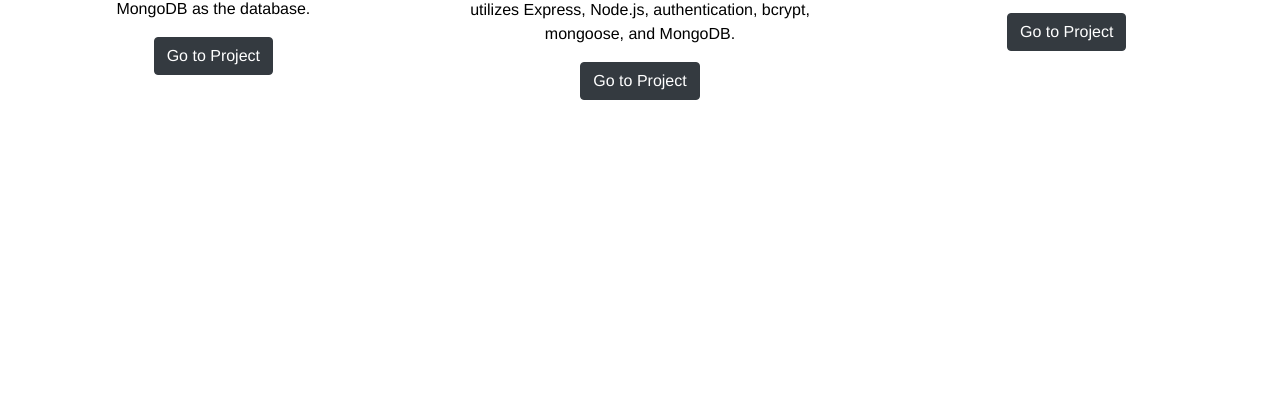
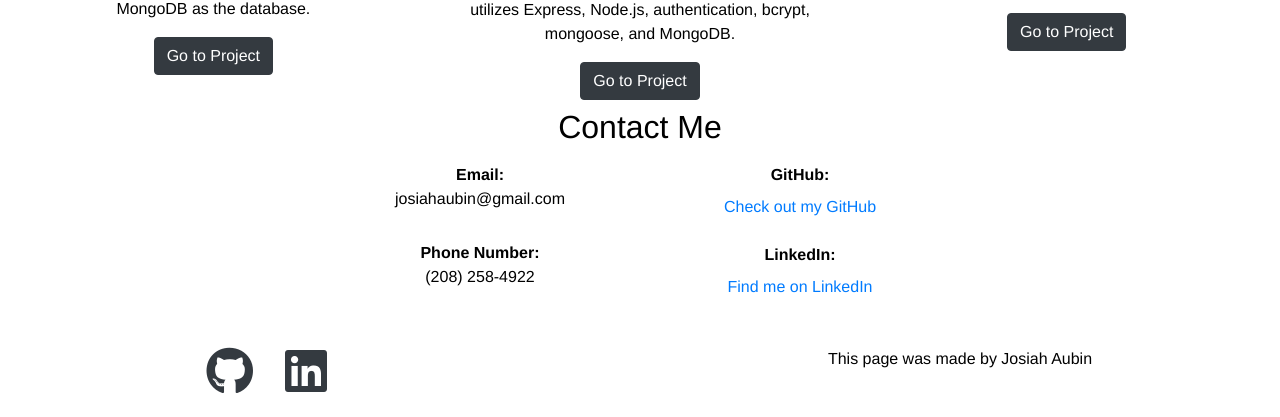
Before and after one commit to josiahaubin/josiahaubin, a Vue app: page /#/ in a window 1280 px wide. Shown: the part 2357-2774 px from the top of the page. Before the commit the page ends 2457 px from the top, so only its background shows below. Built offline with nearby package versions, Linux system fonts and the light colour scheme; a web font is replaced by a local one.

Commit message:
added contact info, links, and footer

```diff
--- a/src/App.vue
+++ b/src/App.vue
@@ -26,6 +26,19 @@
       </div>
     </div>
     <router-view />
+    <div class="row my-4">
+      <div class="offset-1 col-md-3">
+        <a href="https://github.com/josiahaubin" class="text-dark">
+          <i class="fab fa-github fa-3x mx-3"></i>
+        </a>
+        <a href="https://www.linkedin.com/in/josiah-aubin/" class="text-dark">
+          <i class="fab fa-linkedin fa-3x mx-3"></i>
+        </a>
+      </div>
+      <div class="offset-2 col-md-6">
+        <p>This page was made by Josiah Aubin</p>
+      </div>
+    </div>
   </div>
 </template>
 
--- /dev/null
+++ b/src/components/Contact.vue
@@ -0,0 +1,60 @@
+<template>
+  <div class="Contact row">
+    <div class="col-12 my-2">
+      <h2>Contact Me</h2>
+    </div>
+    <div class="offset-3 col-md-3">
+      <p>
+        <b>
+          Email:
+          <br />
+        </b>josiahaubin@gmail.com
+      </p>
+      <p class="p-marg">
+        <b>
+          Phone Number:
+          <br />
+        </b>(208) 258-4922
+      </p>
+    </div>
+    <div class="col-md-3">
+      <p>
+        <b>
+          GitHub:
+          <br />
+        </b>
+        <a class="nav-link" href="https://github.com/josiahaubin">Check out my GitHub</a>
+      </p>
+      <p>
+        <b>
+          LinkedIn:
+          <br />
+        </b>
+        <a class="nav-link" href="https://www.linkedin.com/in/josiah-aubin/">
+          Find me on
+          LinkedIn
+        </a>
+      </p>
+    </div>
+  </div>
+</template>
+
+
+<script>
+export default {
+  name: "Contact",
+  data() {
+    return {};
+  },
+  computed: {},
+  methods: {},
+  components: {}
+};
+</script>
+
+
+<style scoped>
+.p-marg {
+  margin-top: 30px;
+}
+</style>
--- a/src/views/Home.vue
+++ b/src/views/Home.vue
@@ -8,6 +8,7 @@
       <KnowledgeBase />
     </div>
     <Projects />
+    <Contact />
   </div>
 </template>
 
@@ -16,9 +17,10 @@ import WhoAmI from "../components/WhoAmI";
 import Education from "../components/Education";
 import KnowledgeBase from "../components/KnowledgeBase";
 import Projects from "../components/Projects";
+import Contact from "../components/Contact";
 export default {
   name: "home",
-  components: { WhoAmI, Education, KnowledgeBase, Projects }
+  components: { WhoAmI, Education, KnowledgeBase, Projects, Contact }
 };
 </script>
 
```
